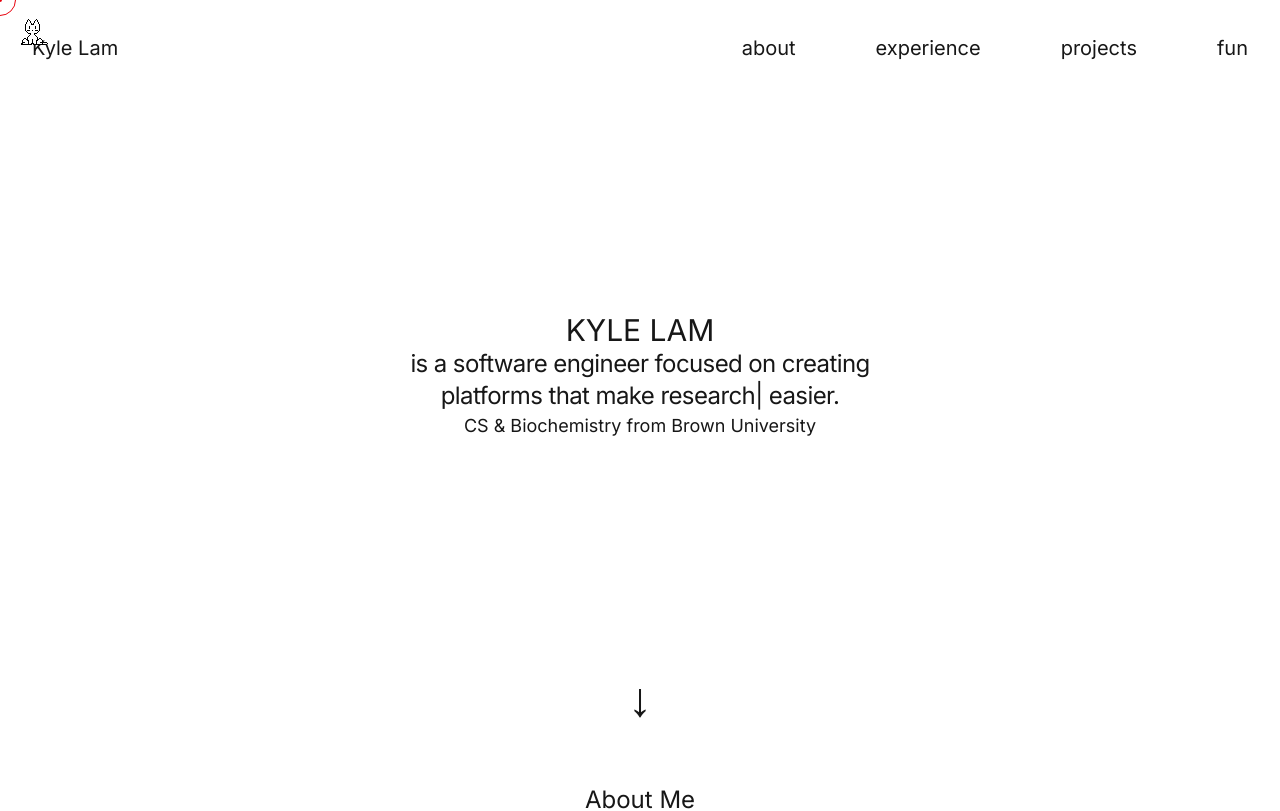
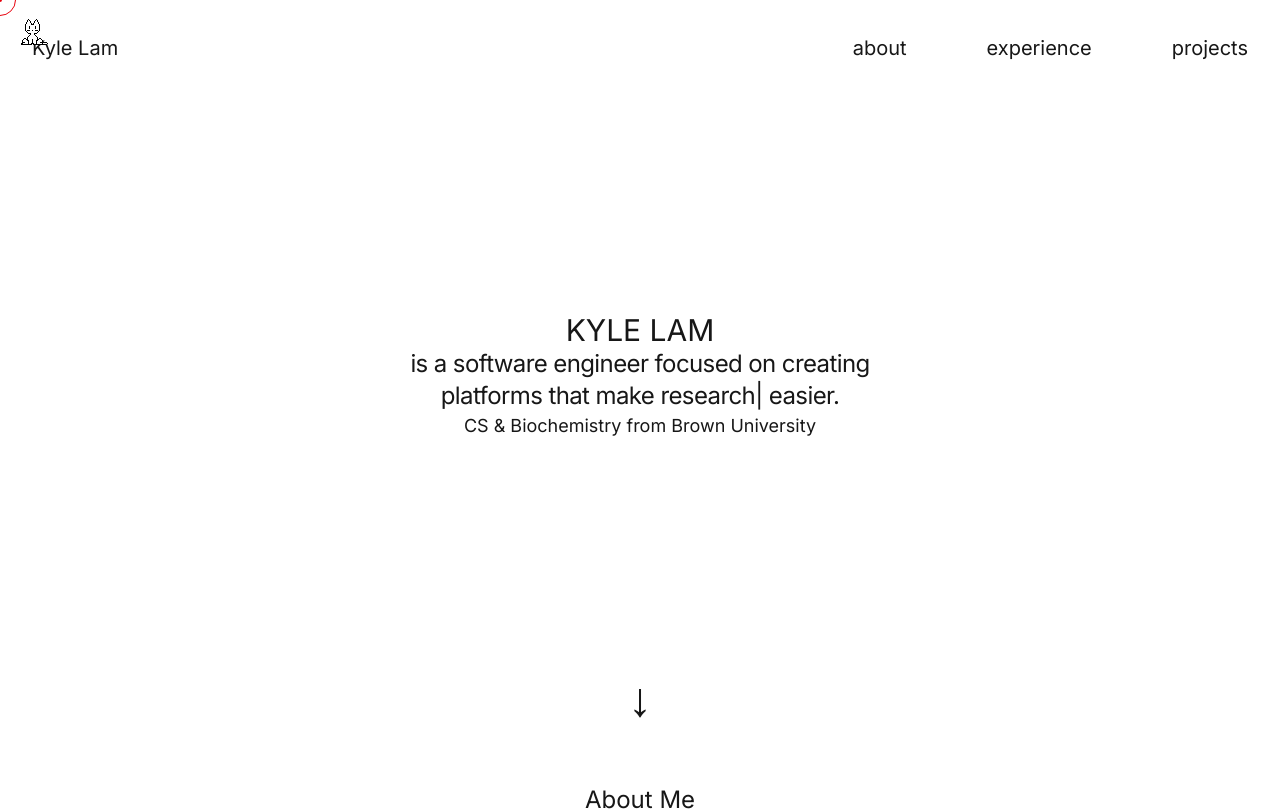
Before and after one commit to plumol/portfolios, a Next.js app: page / in a window 1280 px wide. Shown: the top 811 px of the page. Built offline with nearby package versions, Linux system fonts and the light colour scheme.

Commit message:
Disabled playground for deployment

```diff
--- a/src/components/header.tsx
+++ b/src/components/header.tsx
@@ -9,7 +9,7 @@ export default function Header() {
                 <a href="#about" className='hover:underline'>about</a>
                 <a href="#experience" className='hover:underline'>experience</a>
                 <a href="#projects" className='hover:underline'>projects</a>
-                <a href="playground" className='hover:underline'>fun</a>
+                {/* <a href="playground" className='hover:underline'>fun</a> */}
             </div>
         </nav>
     )
```
